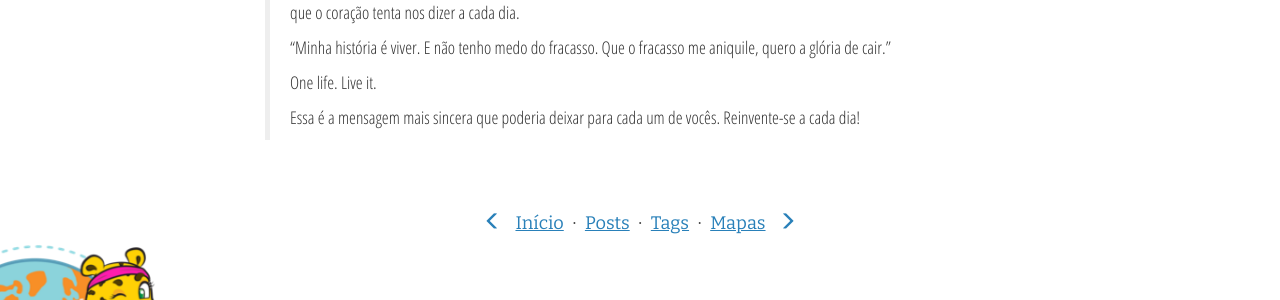
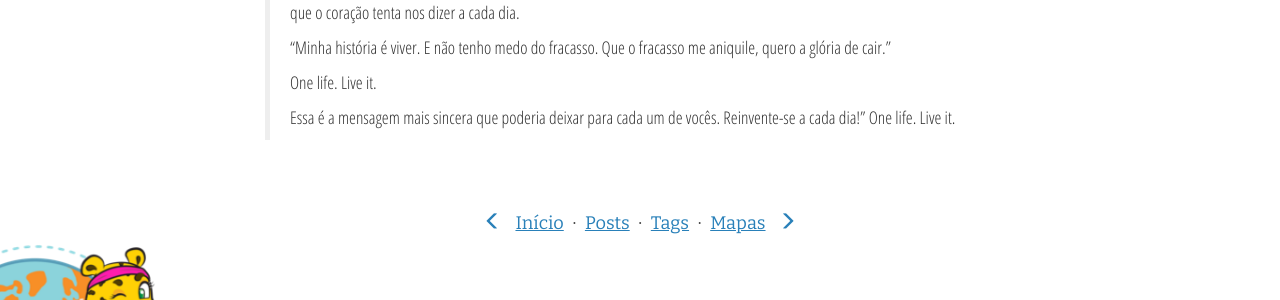
Before and after one commit to amandaferrari/project-grace-marguerite, a Jekyll site: the page built from _posts/2017-02-02-o-sabor-da-vida.md, in a window 1280 px wide and 900 px high, scrolled down 1106 px. Shown: the part 501-801 px from the top of the window. Built offline with Jekyll 4.4.1, drawn with Linux system fonts in a browser that asks for light colours; nearby versions of some CDN libraries; some web fonts are replaced; comment, search, counter and statistics services are not loaded.

Commit message:
Update 2017-02-02-o-sabor-da-vida.md

```diff
--- a/_posts/2017-02-02-o-sabor-da-vida.md
+++ b/_posts/2017-02-02-o-sabor-da-vida.md
@@ -35,4 +35,5 @@ A mensagem serve para cada um de vocês que dedicaram um pouco do tempo para ler
 >
 >One life. Live it.
 >
->Essa é a mensagem mais sincera que poderia deixar para cada um de vocês. Reinvente-se a cada dia!
+>Essa é a mensagem mais sincera que poderia deixar para cada um de vocês. Reinvente-se a cada dia!"
+>One life. Live it.
```
